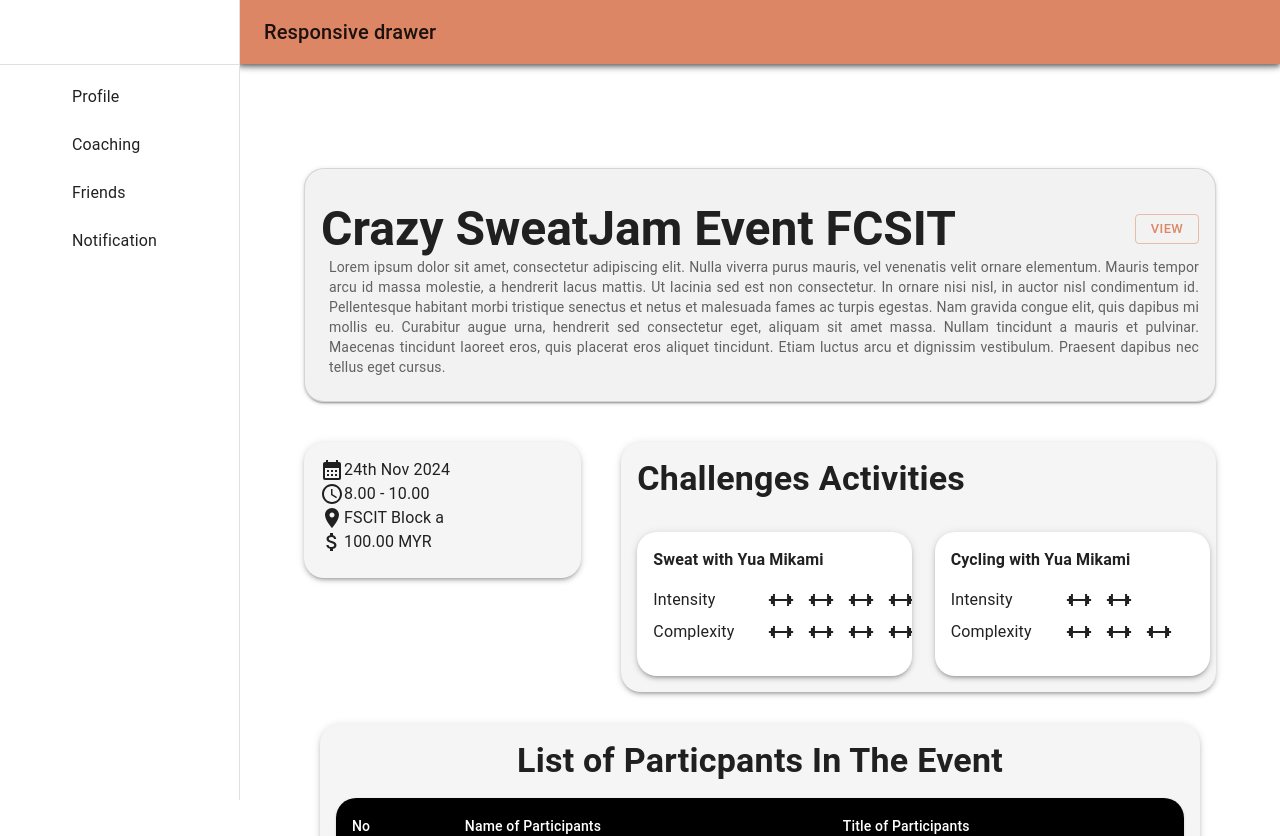
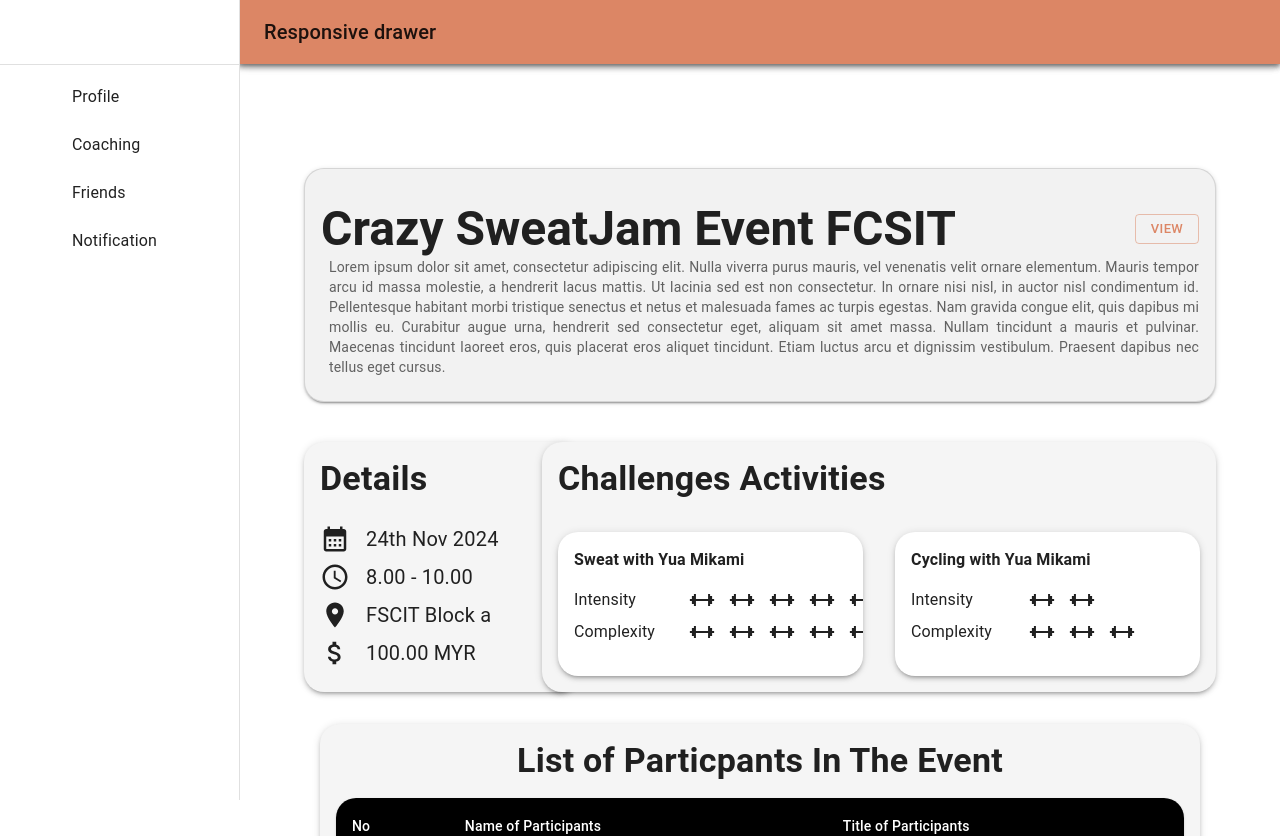
Before and after one commit to sherwynd/reactJSX-template, a React (Vite) app: page /coaching/1 in a window 1280 px wide. Shown: the top 836 px of the page. Built offline with nearby package versions, Linux system fonts and the light colour scheme; grey boxes are pictures that could not be loaded.

Commit message:
[Coaching-1] fix: fix the coaching detail layout

```diff
--- a/src/components/EventCard.jsx
+++ b/src/components/EventCard.jsx
@@ -1,35 +1,29 @@
-import React from 'react';
-import Box from '@mui/material/Box';
-import Card from '@mui/material/Card';
-import CardContent from '@mui/material/CardContent';
-import Button from '@mui/material/Button';
-import Typography from '@mui/material/Typography';
-import Place from '@mui/icons-material/Place';
-import { ThemeProvider } from '@emotion/react';
+import React from "react";
+import Box from "@mui/material/Box";
+import Card from "@mui/material/Card";
+import CardContent from "@mui/material/CardContent";
+import Button from "@mui/material/Button";
+import Typography from "@mui/material/Typography";
+import Place from "@mui/icons-material/Place";
+import { ThemeProvider } from "@emotion/react";
 //TODO: Import the font file
-import Mohave from '../fonts/Mohave-VariableFont_wght.ttf';
-import { createTheme } from '@mui/material/styles';
 import { useNavigate } from "react-router-dom";
 
-
-
 export default function EventCard({ id }) {
-  const navigate = useNavigate()
-
+  const navigate = useNavigate();
 
   const bull = (
     <Box
       component="span"
-    sx={{ display: 'inline-block', mx: '2px', transform: 'scale(0.8)' }}
+      sx={{ display: "inline-block", mx: "2px", transform: "scale(0.8)" }}
     >
       •
     </Box>
   );
 
-
   const handleViewClick = () => {
     navigate(`/coaching/${id}`);
-}
+  };
 
   const card = (
     <React.Fragment>
@@ -37,11 +31,18 @@ const card = (
         <Typography sx={{ fontSize: 14 }} gutterBottom>
           Wed{bull}Nov 24{bull}2024{bull}8:00 PM
         </Typography>
-        <Typography sx={{fontWeight: 700}} variant="h4" component="div">
+        <Typography sx={{ fontWeight: 700 }} variant="h4" component="div">
           Crazy SweatJam Event FCSIT
         </Typography>
-        <Box sx={{ display: 'flex', justifyContent: 'space-between', alignItems: 'center', mt: 2 }}>
-          <Box sx={{ display: 'flex', alignItems: 'center' }}>
+        <Box
+          sx={{
+            display: "flex",
+            justifyContent: "space-between",
+            alignItems: "center",
+            mt: 2,
+          }}
+        >
+          <Box sx={{ display: "flex", alignItems: "center" }}>
             <Place />
             <Typography variant="body2" color="text.secondary" sx={{ ml: 1 }}>
               FCSIT
@@ -50,15 +51,22 @@ const card = (
           <Typography variant="body2" color="text.secondary" sx={{ ml: 2 }}>
             8/10
           </Typography>
-          <Button onClick={handleViewClick} variant="outlined" size="small">View</Button>
+          <Button onClick={handleViewClick} variant="outlined" size="small">
+            View
+          </Button>
         </Box>
       </CardContent>
     </React.Fragment>
   );
 
   return (
-    <Box sx={{ minWidth: 275}}>
-      <Card variant="outlined" sx={{ backgroundColor: '#F2F2F2', borderRadius: 5, boxShadow: 2}}>{card}</Card>
+    <Box sx={{ minWidth: 275 }}>
+      <Card
+        variant="outlined"
+        sx={{ backgroundColor: "#F2F2F2", borderRadius: 5, boxShadow: 2 }}
+      >
+        {card}
+      </Card>
     </Box>
   );
 }
--- a/src/components/EventDescriptionCard.jsx
+++ b/src/components/EventDescriptionCard.jsx
@@ -4,7 +4,6 @@ import Card from "@mui/material/Card";
 import CardContent from "@mui/material/CardContent";
 import Button from "@mui/material/Button";
 import Typography from "@mui/material/Typography";
-import Place from "@mui/icons-material/Place";
 import { useNavigate } from "react-router-dom";
 
 export default function EventDescriptionCard() {
--- a/src/pages/coaching/CoachingDetail.jsx
+++ b/src/pages/coaching/CoachingDetail.jsx
@@ -64,7 +64,7 @@ export default function CoachingDetail() {
         <EventDescriptionCard />
         <Box sx={{ mt: 2 }}>
           <Grid container spacing={5}>
-            <Grid item xs={12} sm={6} md={4}>
+            <Grid item xs={12} sm={6} md={3}>
               <Card
                 sx={{
                   minWidth: 275,
@@ -75,46 +75,57 @@ export default function CoachingDetail() {
                 }}
               >
                 <CardContent>
+                  <Typography
+                    sx={{ fontWeight: 700 }}
+                    variant="h4"
+                    component="div"
+                  >
+                    Details
+                  </Typography>
                   <Box
                     sx={{
                       display: "flex",
                       alignItems: "center",
+                      mt: 3,
                     }}
                   >
-                    <CalendarMonth />
-                    <Typography>24th Nov 2024</Typography>
+                    <CalendarMonth sx={{ width: 30, height: 30, mr: 2 }} />
+                    <Typography sx={{ fontSize: 20 }}>24th Nov 2024</Typography>
                   </Box>
                   <Box
                     sx={{
                       display: "flex",
                       alignItems: "center",
+                      mt: 1,
                     }}
                   >
-                    <AccessTime />
-                    <Typography>8.00 - 10.00</Typography>
+                    <AccessTime sx={{ width: 30, height: 30, mr: 2 }} />
+                    <Typography sx={{ fontSize: 20 }}>8.00 - 10.00</Typography>
                   </Box>
                   <Box
                     sx={{
                       display: "flex",
                       alignItems: "center",
+                      mt: 1,
                     }}
                   >
-                    <Place />
-                    <Typography>FSCIT Block a</Typography>
+                    <Place sx={{ width: 30, height: 30, mr: 2 }} />
+                    <Typography sx={{ fontSize: 20 }}>FSCIT Block a</Typography>
                   </Box>
                   <Box
                     sx={{
                       display: "flex",
                       alignItems: "center",
+                      mt: 1,
                     }}
                   >
-                    <AttachMoney />
-                    <Typography>100.00 MYR</Typography>
+                    <AttachMoney sx={{ width: 30, height: 30, mr: 2 }} />
+                    <Typography sx={{ fontSize: 20 }}>100.00 MYR</Typography>
                   </Box>
                 </CardContent>
               </Card>
             </Grid>
-            <Grid item xs={12} sm={6} md={8}>
+            <Grid item xs={12} sm={6} md={9}>
               <Card
                 sx={{
                   minWidth: 275,
```
Also changed, not shown: src/pages/coaching/Coaching.jsx (+8 -7 lines). Lines whose indentation alone changed are shown as unchanged.
